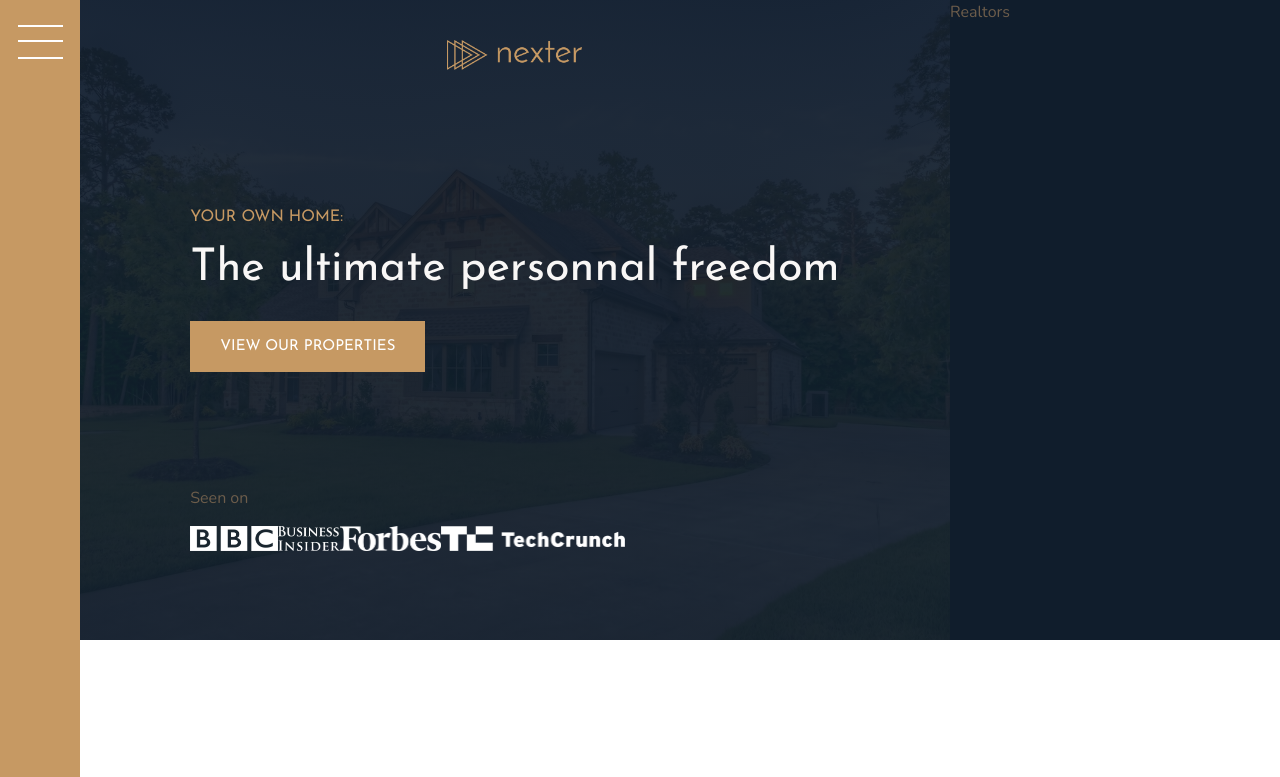
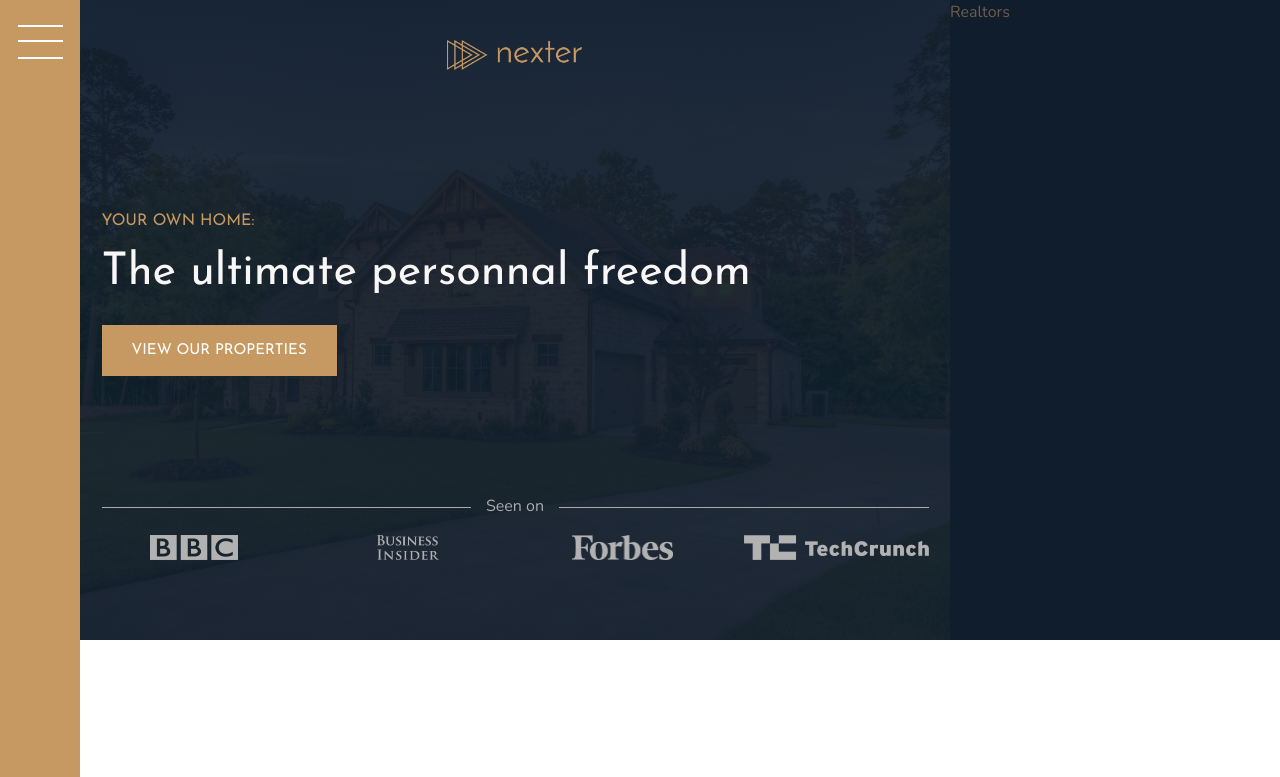
Before and after one commit to ThibautCadiou/Projet19-Nexter, a website: page index.html in a window 1280 px wide. Shown: the top 777 px of the page. Drawn offline with nearby package versions, Linux system fonts and the light colour scheme.

Commit message:
mise en page de la partie header de gauche

```diff
--- a/sass/_header.scss
+++ b/sass/_header.scss
@@ -26,11 +26,31 @@
   }
 
   &__seenon-text {
+    display: grid;
+    grid-template-columns: 1fr max-content 1fr;
+    grid-column-gap: 1.5rem;
+    align-items: center;
+    font-size: 1.6rem;
+    color: $color-grey-light-2;
+
+    &::before,
+    &::after {
+      content: '';
+      height: 1px;
+      display: block;
+      background-color: currentColor;
+    }
   }
 
   &__seenon-logos {
+    display: grid;
+    grid-template-columns: repeat(4, 1fr);
+    grid-gap: 3rem;
+    justify-items: center;
+
     img {
       height: 2.5rem;
+      filter: brightness(70%);
     }
   }
 }
```
Also changed, not shown: css/style.css.
